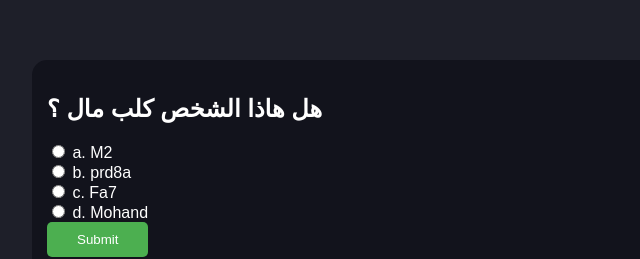
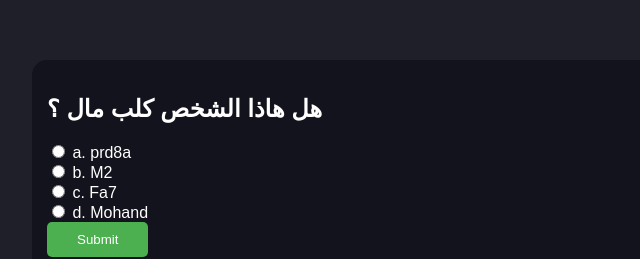
Before and after one commit to mohtogvc/788, a plain HTML site: page question.html in a window 1280 px wide. Shown: the part 229-488 px from the top of the page, 208-848 px from the left. Drawn offline with Linux system fonts and the light colour scheme.

Commit message:
Update question.html

```diff
--- a/question.html
+++ b/question.html
@@ -14,9 +14,9 @@
         <form id="questionForm">
           <div class="answer-options">
             <input type="radio" id="optionA" name="answer" value="a">
-            <label for="optionA">a. M2</label><br>
+            <label for="optionA">a. prd8a</label><br>
             <input type="radio" id="optionB" name="answer" value="b">
-            <label for="optionB">b. prd8a</label><br>
+            <label for="optionB">b. M2</label><br>
             <input type="radio" id="optionC" name="answer" value="c">
             <label for="optionC">c. Fa7</label><br>
             <input type="radio" id="optionD" name="answer" value="d">
```
